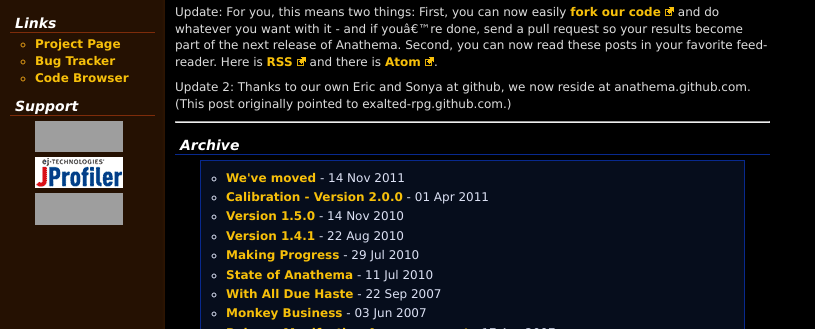
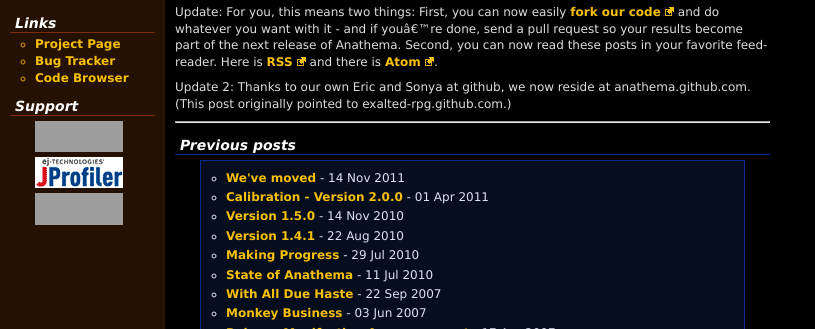
Before and after one commit to anathema/anathema.github.com, a Jekyll site: the page built from index.html, in a window 1280 px wide, cut to the strip 320-649 px from the top of the page. Shown: the whole strip, without its empty margins (0-815 px from the left). Built offline with Jekyll 4.4.1, drawn with Linux system fonts in a browser that asks for light colours; grey boxes are pictures that could not be loaded.

Commit message:
Touched the index page Maybe it reset the pages mechanism?

```diff
--- a/index.html
+++ b/index.html
@@ -11,7 +11,7 @@ title: News
 
 <hr />
 
-<h2>Archive</h2>
+<h2>Previous posts</h2>
 <ul id="archive">
 {% for post in site.posts %}
 <li><a href="{{ post.url }}">{{ post.title }}</a> - <abbr>{{ post.date | date_to_string }}</abbr></li>
```
